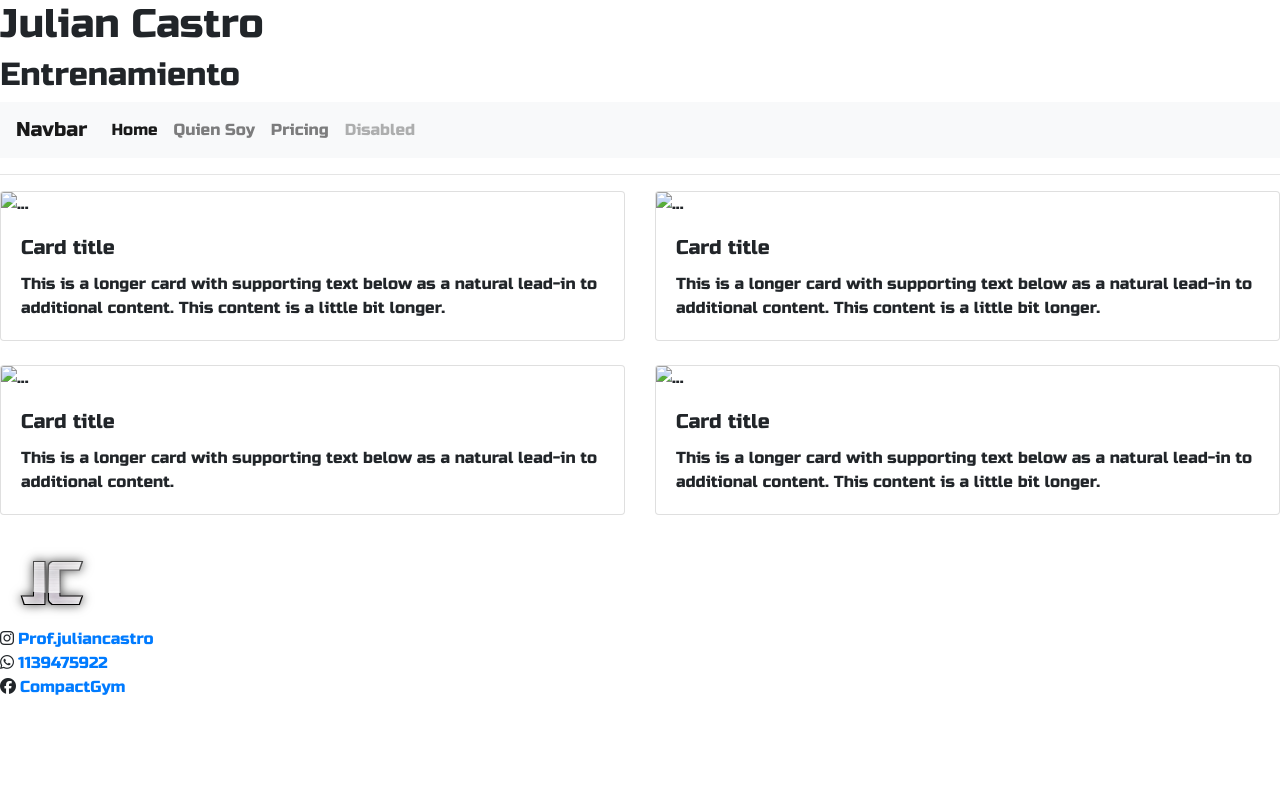
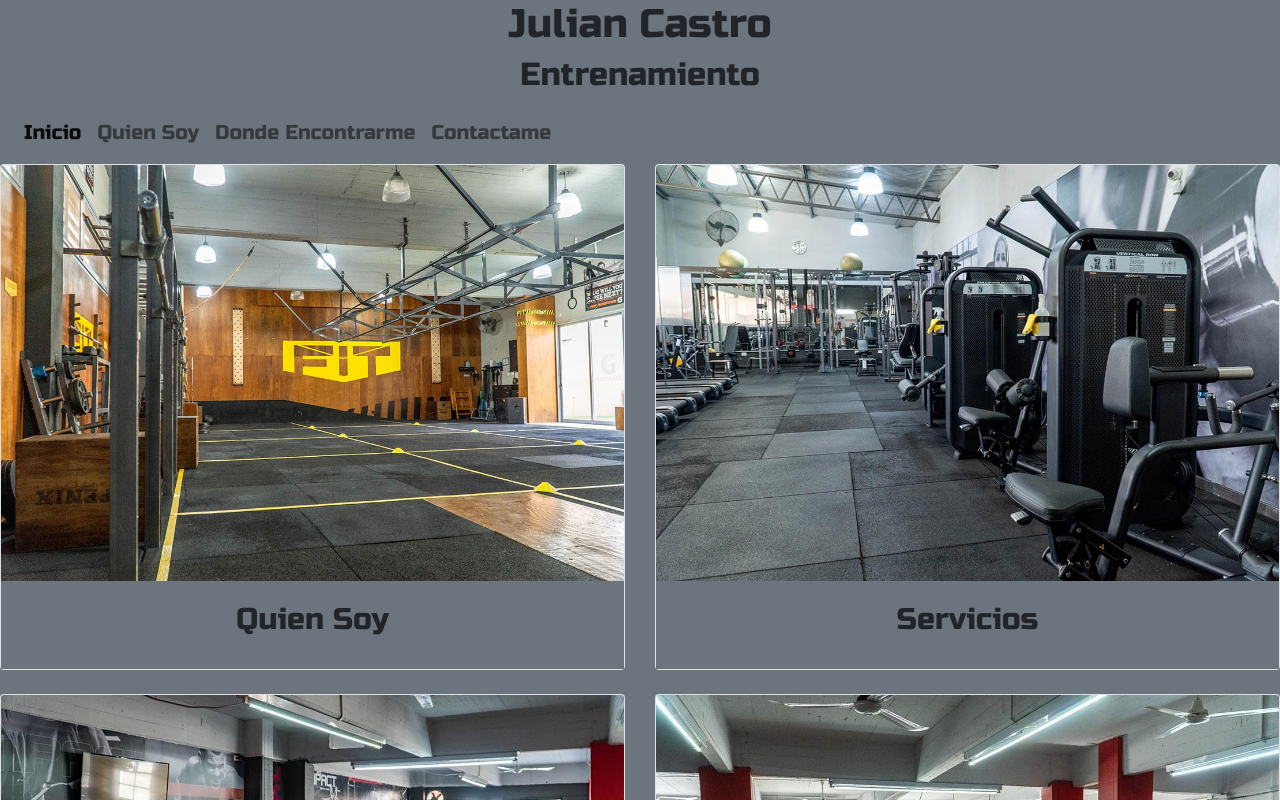
Before and after one commit to Nicolas-Presa/PreEntrega2-Presa, a plain HTML site: page index.html in a window 1280 px wide. Shown: the top 800 px of the page. Drawn offline with nearby package versions, Linux system fonts and the light colour scheme; a web font is replaced by a local one.

Commit message:
Estructura Bootstrap con edicion en el index

```diff
--- a/estilos/style.css
+++ b/estilos/style.css
@@ -6,3 +6,37 @@
     box-sizing: border-box;
     font-family: 'Russo One', sans-serif;
 }
+
+.navbar{
+    font-size: 20px;
+}
+
+.tc{
+    font-size: 30px;
+}
+
+.card1{
+    transition: 2.0s;
+}
+
+.card1:hover{
+    transform: scale(0.8);
+}
+
+.iconos{
+    font-size: 25px;
+}
+
+.iconos a{
+    text-decoration: none;
+    color:rgb(44, 44, 44);
+    font-size: 25px;
+}
+
+@media screen and (max-width: 720px){
+    .final{
+        flex-direction: column;
+        align-items: center;
+    }
+
+}
--- a/index.html
+++ b/index.html
@@ -10,79 +10,79 @@
     <link rel="stylesheet" href="./estilos/style.css">
     <title>JC Entrenamiento</title>
 </head>
-<body>
-    <header>
-        <h1>Julian Castro</h1>
-        <h2>Entrenamiento</h2>
-        <nav class="navbar navbar-expand-lg navbar-light bg-light">
-            <a class="navbar-brand" href="#">Navbar</a>
+<body class="bg-secondary">
+    <header class="bg-secondary">
+        <h1 class="text-center">Julian Castro</h1>
+        <h2 class="text-center">Entrenamiento</h2>
+        <nav class="navbar navbar-expand-lg navbar-light bg-secondary text-dark pt-2">
             <button class="navbar-toggler" type="button" data-toggle="collapse" data-target="#navbarNav" aria-controls="navbarNav" aria-expanded="false" aria-label="Toggle navigation">
               <span class="navbar-toggler-icon"></span>
             </button>
             <div class="collapse navbar-collapse" id="navbarNav">
               <ul class="navbar-nav">
                 <li class="nav-item active">
-                  <a class="nav-link" href="#">Home <span class="sr-only">(current)</span></a>
+                  <a class="nav-link" href="#">Inicio<span class="sr-only">(current)</span></a>
                 </li>
                 <li class="nav-item">
                   <a class="nav-link" href="./Quien-Soy.html">Quien Soy</a>
                 </li>
                 <li class="nav-item">
-                  <a class="nav-link" href="#">Pricing</a>
+                  <a class="nav-link" href="#">Donde Encontrarme</a>
                 </li>
                 <li class="nav-item">
-                  <a class="nav-link disabled">Disabled</a>
+                    <a class="nav-link" href="#">Contactame</a>
                   </li>
               </ul>
             </div>
           </nav>
     </header>
-    <hr>
-    <main>
+    <main class="bg-secondary">
       <div class="row row-cols-1 row-cols-md-2">
         <div class="col mb-4">
-              <div class="card">
-                <img src="..." class="card-img-top" alt="...">
-                <div class="card-body">
-                  <h5 class="card-title">Card title</h5>
-                  <p class="card-text">This is a longer card with supporting text below as a natural lead-in to additional content. This content is a little bit longer.</p>
+          <div class="card card1">
+            <img src="/Imagenes/gimnasio compact.jpg" class="card-img-top" alt="Quien Soy">
+            <div class="card-body bg-secondary">
+              <h5 class="card-title text-center tc">Quien Soy</h5>
+            </div>
+          </div>
+        </div>
+        <div class="col mb-4 d-flex">
+          <div class="card card1">
+            <img src="/Imagenes/Gimnasio herramientas gris.jpeg" class="card-img-top" alt="Servicios">
+            <div class="card-body bg-secondary">
+              <h5 class="card-title text-center tc">Servicios</h5>
             </div>
           </div>
         </div>
         <div class="col mb-4">
-              <div class="card">
-                <img src="..." class="card-img-top" alt="...">
-                <div class="card-body">
-                  <h5 class="card-title">Card title</h5>
-                  <p class="card-text">This is a longer card with supporting text below as a natural lead-in to additional content. This content is a little bit longer.</p>
+          <div class="card card1">
+            <img src="./Imagenes/Gimnasio sector aerobico.jpeg" class="card-img-top" alt="Donde Encontrarme">
+            <div class="card-body bg-secondary">
+              <h5 class="card-title text-center tc">Donde Encontrarme</h5>
             </div>
           </div>
         </div>
         <div class="col mb-4">
-              <div class="card">
-                <img src="..." class="card-img-top" alt="...">
-                <div class="card-body">
-                  <h5 class="card-title">Card title</h5>
-                  <p class="card-text">This is a longer card with supporting text below as a natural lead-in to additional content.</p>
-                </div>
-              </div>
-            </div>
-            <div class="col mb-4">
-              <div class="card">
-                <img src="..." class="card-img-top" alt="...">
-                <div class="card-body">
-                  <h5 class="card-title">Card title</h5>
-                  <p class="card-text">This is a longer card with supporting text below as a natural lead-in to additional content. This content is a little bit longer.</p>
+          <div class="card card1">
+            <img src="/Imagenes/Gimnasio herramientas gris rojo.jpeg" class="card-img-top" alt="Contactame">
+            <div class="card-body bg-secondary">
+              <h5 class="card-title text-center tc">Contactame</h5>
             </div>
           </div>
         </div>
       </div>
     </main>
-    <footer>
-        <div class="logo">
+
+
+
+
+
+
+    <footer class="bg-secondary">
+        <div class="logo text-center pt-4">
             <img src="./Imagenes/Logo.png" alt="Logo">
         </div>
-        <div class="final">
+        <div class="final d-flex justify-content-around pt-2">
             <div class="iconos">
                 <i class="fa-brands fa-instagram">
                     <a href="https://instagram.com/prof.juliancastro?igshid=YmMyMTA2M2Y=">Prof.juliancastro</a>
```
Lines whose indentation alone changed are shown as unchanged.
